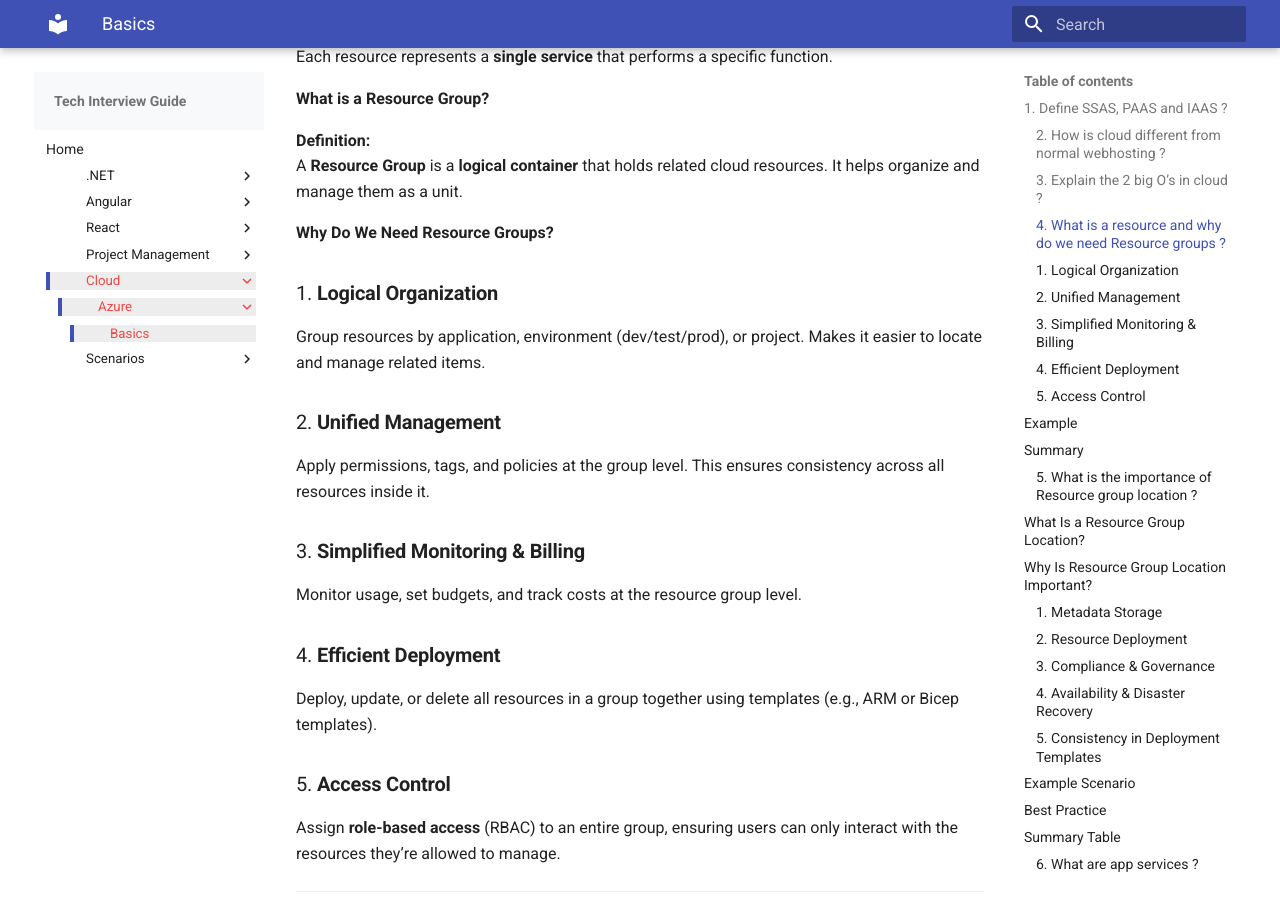
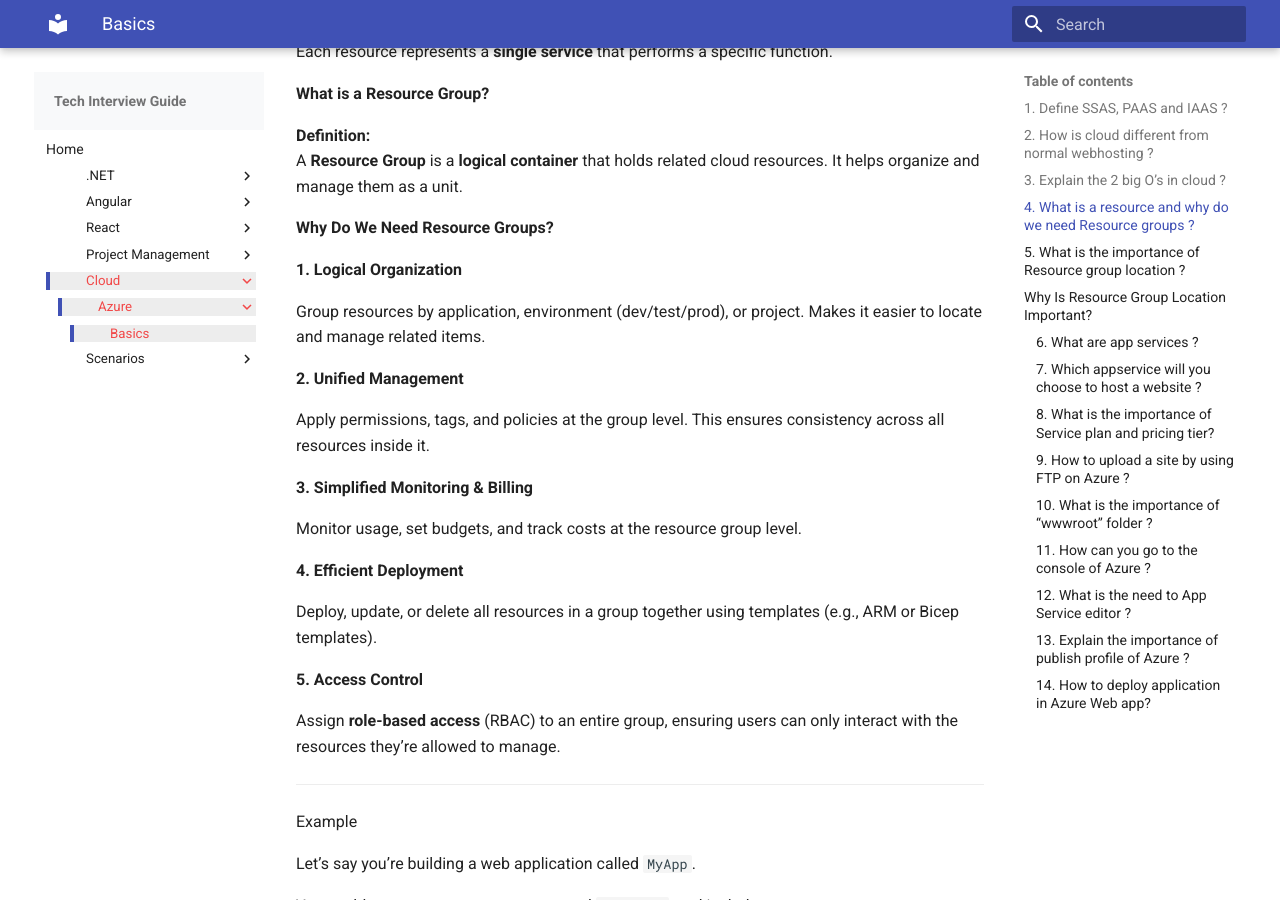
Before and after one commit to dassaidas/tech-interview-guide, an MkDocs documentation site: the page built from docs/Cloud/Azure/basics.md, in a window 1280 px wide and 900 px high, scrolled down 1814 px. Built offline with MkDocs 1.6.1 and Material for MkDocs 9.7.7, drawn with Linux system fonts in a browser that asks for light colours; some of the changed text lies outside the part shown.

Commit message:
aadecd chages

```diff
--- a/docs/Cloud/Azure/basics.md
+++ b/docs/Cloud/Azure/basics.md
@@ -1,6 +1,6 @@
 # Azure step by step
 
-## 1. Define SSAS, PAAS and IAAS ?
+### 1. Define SSAS, PAAS and IAAS ?
 
 Cloud computing offers different levels of service models to fit various needs. The three primary models are:
 
@@ -62,29 +62,29 @@
 
 **Why Do We Need Resource Groups?**
 
-### 1. **Logical Organization**
+**1. Logical Organization**
 
 Group resources by application, environment (dev/test/prod), or project. Makes it easier to locate and manage related items.
 
-### 2. **Unified Management**
+**2. Unified Management**
 
 Apply permissions, tags, and policies at the group level. This ensures consistency across all resources inside it.
 
-### 3. **Simplified Monitoring & Billing**
+**3. Simplified Monitoring & Billing**
 
 Monitor usage, set budgets, and track costs at the resource group level.
 
-### 4. **Efficient Deployment**
+**4. Efficient Deployment**
 
 Deploy, update, or delete all resources in a group together using templates (e.g., ARM or Bicep templates).
 
-### 5. **Access Control**
+**5. Access Control**
 
 Assign **role-based access** (RBAC) to an entire group, ensuring users can only interact with the resources they’re allowed to manage.
 
 ---
 
-## Example
+Example
 
 Let’s say you’re building a web application called `MyApp`.
 
@@ -99,7 +99,7 @@
 
 ---
 
-## Summary
+Summary
 
 | Term               | Description                               | Example                        |
 | ------------------ | ----------------------------------------- | ------------------------------ |
@@ -112,39 +112,39 @@
 
 When creating a **Resource Group** in Azure, you're asked to specify a **location (region)** — but why does it matter?
 
-## What Is a Resource Group Location?
+What Is a Resource Group Location?
 
 The **location** of a resource group refers to the **region where the metadata** for that group is stored.
 It does **not dictate** where all the resources inside must reside.
 
 ## Why Is Resource Group Location Important?
 
-### 1. **Metadata Storage**
+**Metadata Storage**
 
 The region determines where the **deployment data, management info, and tags** for the resource group are stored.
 
-### 2. **Resource Deployment**
+**Resource Deployment**
 
 - Resources **can be deployed in any region**, regardless of the resource group's location.
 - But some **services (like Azure Managed Identity, automation, or policy enforcement)** may rely on the resource group’s region.
 
-### 3. **Compliance & Governance**
+**Compliance & Governance**
 
 If your organization has **data residency** or **compliance requirements**, storing metadata in a specific region may be necessary.
 
-### 4. **Availability & Disaster Recovery**
+**Availability & Disaster Recovery**
 
 In case of a regional outage:
 
 - The ability to **manage or update** resources might be affected if the **resource group’s location is down**, even if the actual resource is in a healthy region.
 
-### 5. **Consistency in Deployment Templates**
+**Consistency in Deployment Templates**
 
 Some ARM templates or scripts may use the resource group’s location as a default value for deploying resources.
 
 ---
 
-## Example Scenario
+Example Scenario
 
 You create a resource group `MyApp-RG` in **East US**.
 
@@ -154,14 +154,14 @@
 
 ---
 
-## Best Practice
+Best Practice
 
 - Choose a **stable and compliant region** for the resource group location.
 - If most of your resources are in a specific region, align the resource group with that region to reduce latency and simplify deployment.
 
 ---
 
-## Summary Table
+Summary Table
 
 | Aspect                  | Impact of Resource Group Location            |
 | ----------------------- | -------------------------------------------- |
@@ -191,7 +191,7 @@
 
 ---
 
-## ✅ Key Benefits
+✅ Key Benefits
 
 | Feature                            | Description                                                                                              |
 | ---------------------------------- | -------------------------------------------------------------------------------------------------------- |
@@ -205,7 +205,7 @@
 
 ---
 
-## 🧱 App Service Types
+🧱 App Service Types
 
 | Type            | Description                                                                     |
 | --------------- | ------------------------------------------------------------------------------- |
@@ -216,7 +216,7 @@
 
 ---
 
-## 🛠️ Hosting Plans
+🛠️ Hosting Plans
 
 | Plan                    | Use Case                                                      |
 | ----------------------- | ------------------------------------------------------------- |
@@ -229,7 +229,7 @@
 
 ---
 
-## 🚀 Use Cases
+🚀 Use Cases
 
 - Hosting public-facing websites and portals
 - Deploying RESTful APIs
@@ -239,7 +239,7 @@
 
 ---
 
-## 📦 Supported Deployment Methods
+📦 Supported Deployment Methods
 
 - Visual Studio / VS Code
 - Azure CLI / PowerShell
@@ -250,7 +250,7 @@
 
 ---
 
-## 🔐 Security Features
+🔐 Security Features
 
 - Managed Identity integration for secure Azure resource access
 - VNET integration (Premium/Isolated tiers)
@@ -260,7 +260,7 @@
 
 ---
 
-## 📈 Monitoring and Diagnostics
+📈 Monitoring and Diagnostics
 
 Azure App Services integrates with:
 
@@ -275,7 +275,7 @@
 - Memory and CPU usage
 - Dependency tracking (e.g., DB calls)
 
-## Summary
+Summary
 
 Azure App Services is ideal for developers and teams who want to focus on **code**, not infrastructure. It delivers a fast, secure, and scalable environment for hosting modern web applications and APIs.
 
@@ -287,14 +287,14 @@
 
 ✅ Recommended App Service Plan for Hosting a Website
 
-### **App Service Plan: Basic / Standard / Premium (Windows or Linux)**
+**App Service Plan: Basic / Standard / Premium (Windows or Linux)**
 
 - **Use Case**: Hosting production websites with moderate to high traffic, requiring custom domains, SSL, scaling, and deployment slots.
 - **Recommendation**: Use **Standard (S1/S2/S3)** or **Premium (P1v3/P2v3)** for best performance and features.
 
 ---
 
-## 🔍 App Service Plan Options
+🔍 App Service Plan Options
 
 | Plan Type                    | Description                                                     | Ideal For                            |
 | ---------------------------- | --------------------------------------------------------------- | ------------------------------------ |
@@ -308,14 +308,14 @@
 
 ---
 
-## 🎯 Hosting Static Sites?
+🎯 Hosting Static Sites?
 
 - Use **Azure Static Web Apps** if you are hosting a static site (HTML/CSS/JS) with optional backend via Azure Functions.
 - Benefits: Global CDN, GitHub/Azure DevOps integration, custom domain & SSL.
 
 ---
 
-## ✅ Example: Ideal App Services for Common Website Types
+✅ Example: Ideal App Services for Common Website Types
 
 | Website Type            | Recommended Plan              |
 | ----------------------- | ----------------------------- |
@@ -327,7 +327,7 @@
 
 ---
 
-## 📌 Additional Considerations
+📌 Additional Considerations
 
 - **Platform**: Choose **Linux** for Node.js, Python, PHP apps or Dockerized apps. Use **Windows** for .NET Framework apps.
 - **Scaling**: Standard and above support **Auto Scaling** and **Deployment Slots**.
@@ -335,7 +335,7 @@
 
 ---
 
-## 💡 Final Recommendation
+💡 Final Recommendation
 
 If you're deploying a typical production-ready website (e.g. using React, Angular, or ASP.NET), go with:
 
@@ -351,7 +351,7 @@
 
 ---
 
-## 📌 1. What is an App Service Plan?
+📌 1. What is an App Service Plan?
 
 An **App Service Plan** defines:
 
@@ -362,9 +362,9 @@
 
 ---
 
-## 💡 2. Importance of Choosing the Right Pricing Tier
+💡 2. Importance of Choosing the Right Pricing Tier
 
-### ✅ **Performance and Resources**
+✅ **Performance and Resources**
 
 - Higher tiers offer **more CPU, memory, and storage**.
 - Directly affects how many users your site can handle without crashing.
@@ -379,7 +379,7 @@
 
 ---
 
-### 🔐 **Features and Capabilities**
+🔐 **Features and Capabilities**
 
 - Only certain tiers support **custom domains**, **SSL**, **auto-scaling**, **staging slots**, **VNet integration**, etc.
 
@@ -393,7 +393,7 @@
 
 ---
 
-### 💰 **Cost Optimization**
+💰 **Cost Optimization**
 
 - Underprovisioning can lead to **performance issues**, while overprovisioning leads to **unnecessary cost**.
 - Pricing tier affects **billing per hour** whether the app is being used or not.
@@ -402,21 +402,21 @@
 
 ---
 
-### 🔄 **Scalability**
+🔄 **Scalability**
 
 - Only Standard and higher tiers support **horizontal scaling** (adding more instances).
 - Needed when your website gets **high traffic** or needs **high availability**.
 
 ---
 
-### 🛠️ **DevOps and CI/CD Support**
+🛠️ **DevOps and CI/CD Support**
 
 - Deployment slots (Standard+) allow **zero-downtime deployments** and easy **rollback**.
 - Premium tiers support **more slots**, ideal for **multi-stage environments** (dev/stage/prod).
 
 ---
 
-## 🎯 Final Thoughts
+🎯 Final Thoughts
 
 Choosing the right App Service Plan and Pricing Tier ensures:
 
@@ -436,7 +436,7 @@
 
 ---
 
-## 📁 Prerequisites
+📁 Prerequisites
 
 - An Azure App Service Web App is already created.
 - Your website files (e.g., HTML, CSS, JS, etc.) are ready.
@@ -444,7 +444,7 @@
 
 ---
 
-## 🔐 Step 1: Get FTP Deployment Credentials
+🔐 Step 1: Get FTP Deployment Credentials
 
 1. Go to the **Azure Portal** → **App Services** → Select your Web App.
 2. Under **Deployment** > click **Deployment Center** (or **FTP** tab).
@@ -458,7 +458,7 @@
 
 ---
 
-## 💾 Step 2: Prepare FTP Client (Example: FileZilla)
+💾 Step 2: Prepare FTP Client (Example: FileZilla)
 
 1. Open **FileZilla**.
 2. Go to **File → Site Manager** and add a new site:
@@ -474,7 +474,7 @@
 
 ---
 
-## 📂 Step 3: Upload Website Files
+📂 Step 3: Upload Website Files
 
 1. Once connected, navigate to: /site/wwwroot/
 
@@ -488,7 +488,7 @@
 
 ---
 
-## ✅ Step 4: Verify the Upload
+✅ Step 4: Verify the Upload
 
 - Go to your web app's URL in a browser: This is the root folder of your web app.
 
@@ -500,7 +500,7 @@
 
 ---
 
-## ✅ Step 4: Verify the Upload
+✅ Step 4: Verify the Upload
 
 - Go to your web app's URL in a browser: https://<yourappname>.azurewebsites.net
 
@@ -508,7 +508,7 @@
 
 ---
 
-## 🔄 Optional: Enable FTP Logs
+🔄 Optional: Enable FTP Logs
 
 If facing issues, enable diagnostic logs:
 
@@ -517,7 +517,7 @@
 
 ---
 
-## 📌 Notes
+📌 Notes
 
 - FTP is convenient for quick uploads but **not recommended** for production CI/CD workflows.
 - Use **Azure DevOps, GitHub Actions, or ZipDeploy** for automated and secure deployments.
@@ -525,14 +525,14 @@
 
 ---
 
-## 📚 Related Docs
+📚 Related Docs
 
 - [Deploy via FTP](https://learn.microsoft.com/en-us/azure/app-service/deploy-ftp)
 - [Configure deployment credentials](https://learn.microsoft.com/en-us/azure/app-service/deploy-configure-credentials)
 
 ---
 
-## ✅ Summary
+✅ Summary
 
 | Step | Action                                |
 | ---- | ------------------------------------- |
@@ -547,7 +547,7 @@
 
 ---
 
-## 📁 What is `wwwroot`?
+📁 What is `wwwroot`?
 
 `wwwroot` is the **web root** directory for a hosted web app.
 
@@ -563,14 +563,14 @@
 
 ---
 
-## 🎯 Why is `wwwroot` Important?
+🎯 Why is `wwwroot` Important?
 
-### 1. 📤 Deployment Target
+1.  📤 Deployment Target
 
 - All **FTP**, **zip deployment**, or **build pipelines** upload your app to `wwwroot`.
 - It’s the **entry point** for your app on Azure App Service.
 
-### 2. 🌍 Public Access Area
+2. 🌍 Public Access Area
 
 - Files in `wwwroot` are **exposed to users**.
 - Ideal for placing:
@@ -593,9 +593,9 @@
 
 ---
 
-## 🧭 Steps to Access the Azure Console for App Service
+🧭 Steps to Access the Azure Console for App Service
 
-### ✅ Method 1: Using Azure Portal
+✅ Method 1: Using Azure Portal
 
 1. **Login to Azure Portal**
    Go to [https://portal.azure.com](https://portal.azure.com)
@@ -620,7 +620,7 @@
 
 ---
 
-### ✅ Method 2: Direct URL Access to Kudu
+✅ Method 2: Direct URL Access to Kudu
 
 You can directly access the console using this URL format:
 
@@ -630,7 +630,7 @@
 
 ---
 
-## 🔧 What Can You Do in Azure Console?
+🔧 What Can You Do in Azure Console?
 
 - Browse and edit files (e.g., wwwroot)
 - Run PowerShell or CMD commands
@@ -640,7 +640,7 @@
 
 ---
 
-## 🚫 Limitations
+🚫 Limitations
 
 - Only available for **App Service** (not for VMs or AKS).
 - Has access only to the App Service sandboxed environment.
@@ -648,13 +648,13 @@
 
 ---
 
-## 🛡️ Security Note
+🛡️ Security Note
 
 Only users with proper Azure portal access (e.g., Contributor or higher role) can access the console.
 
 ---
 
-## ✅ Summary
+✅ Summary
 
 | Feature       | Description                                            |
 | ------------- | ------------------------------------------------------ |
@@ -668,13 +668,13 @@
 
 ### 12. What is the need to App Service editor ?
 
-# ✍️ What is the Need for Azure App Service Editor?
+✍️ What is the Need for Azure App Service Editor?
 
 The **App Service Editor** in Azure is a **browser-based IDE** that allows you to **edit your web app’s code directly** in the cloud — without needing to re-deploy from a local machine.
 
 ---
 
-## 🚀 What is App Service Editor?
+🚀 What is App Service Editor?
 
 - A lightweight web-based **code editor**, built on **Monaco** (same engine as VS Code).
 - Runs directly inside your App Service environment.
@@ -682,9 +682,9 @@
 
 ---
 
-## 🧠 Why Do You Need It?
+🧠 Why Do You Need It?
 
-### ✅ 1. Quick Fixes in Production
+✅ 1. Quick Fixes in Production
 
 You can:
 
@@ -695,35 +695,35 @@
 
 ---
 
-### ✅ 2. Real-Time Editing
+✅ 2. Real-Time Editing
 
 - Live preview and edit of files deployed in your app.
 - Immediate effect without rebuilding or publishing.
 
 ---
 
-### ✅ 3. No Local Setup Required
+✅ 3. No Local Setup Required
 
 - No need to clone repo or set up a development environment.
 - Works entirely in the browser from any location.
 
 ---
 
-### ✅ 4. Debug and Inspect Files
+✅ 4. Debug and Inspect Files
 
 - Browse the complete file system of your app.
 - Useful for checking deployed builds or log files.
 
 ---
 
-### ✅ 5. Developer Convenience
+✅ 5. Developer Convenience
 
 - Ideal for small frontend changes in static sites or single-page apps.
 - Especially useful for demos, proof-of-concepts, and MVP apps.
 
 ---
 
-## 🔓 How to Open App Service Editor
+🔓 How to Open App Service Editor
 
 1. Go to **Azure Portal** → **App Services**
 2. Select your App → Under **Development Tools**, click **App Service Editor**
@@ -731,7 +731,7 @@
 
 ---
 
-## ⚠️ Limitations
+⚠️ Limitations
 
 | Limitation             | Notes                                                  |
 | ---------------------- | ------------------------------------------------------ |
@@ -742,7 +742,7 @@
 
 ---
 
-## ✅ When to Use App Service Editor
+✅ When to Use App Service Editor
 
 | Scenario                    | Use App Service Editor?  |
 | --------------------------- | ------------------------ |
@@ -754,7 +754,7 @@
 
 ---
 
-## 📌 Summary
+📌 Summary
 
 The **App Service Editor** is a **lightweight, web-based code editor** useful for:
 
@@ -768,13 +768,13 @@
 
 ### 13. Explain the importance of publish profile of Azure ?
 
-# 📤 Importance of Azure Publish Profile
+📤 Importance of Azure Publish Profile
 
 An **Azure Publish Profile** is an XML configuration file that contains all the necessary settings and credentials needed to **deploy your web application to Azure App Service** directly from development tools like Visual Studio, VS Code, or CI/CD pipelines.
 
 ---
 
-## 🧾 What is a Publish Profile?
+🧾 What is a Publish Profile?
 
 - A `.PublishSettings` file downloaded from the Azure Portal.
 - Contains:
@@ -788,9 +788,9 @@
 
 ---
 
-## 🎯 Why is a Publish Profile Important?
+🎯 Why is a Publish Profile Important?
 
-### ✅ 1. **Simplifies Deployment**
+✅ 1. **Simplifies Deployment**
 
 - Enables **one-click publishing** from Visual Studio or VS Code.
 - No need to manually configure FTP or deployment endpoints.
@@ -799,14 +799,14 @@
 
 ---
 
-### ✅ 2. **Secure Deployment Credentials**
+✅ 2. **Secure Deployment Credentials**
 
 - Includes **deployment credentials** for FTP/WebDeploy in encrypted form.
 - You don’t need to remember or manually enter credentials each time.
 
 ---
 
-### ✅ 3. **Supports Multiple Deployment Methods**
+✅ 3. **Supports Multiple Deployment Methods**
 
 - Works with:
   - **Web Deploy (MSDeploy)**: Common for .NET apps via Visual Studio.
@@ -815,21 +815,21 @@
 
 ---
 
-### ✅ 4. **Consistent and Repeatable Deployments**
+✅ 4. **Consistent and Repeatable Deployments**
 
 - Developers and build servers use the **same configuration**, reducing setup errors.
 - Ideal for teams where multiple people deploy the same app.
 
 ---
 
-### ✅ 5. **Integrates with Dev Tools**
+✅ 5. **Integrates with Dev Tools**
 
 - Visual Studio automatically reads and configures deployment settings after importing the profile.
 - Works with MSBuild, GitHub Actions, Azure DevOps, etc.
 
 ---
 
-#### 🔐 Security Considerations
+🔐 Security Considerations
 
 - ⚠️ **Do not commit** the publish profile file to source control (e.g., GitHub).
 - Treat it like a **password file** — it contains encoded credentials.
@@ -837,7 +837,7 @@
 
 ---
 
-## 🧭 How to Download Publish Profile
+🧭 How to Download Publish Profile
 
 1. Go to **Azure Portal** → **App Services**
 2. Select your app
@@ -846,7 +846,7 @@
 
 ---
 
-## 🛠️ How to Use in Visual Studio
+🛠️ How to Use in Visual Studio
 
 1. In Visual Studio, right-click your project → **Publish**
 2. Click **"Import Profile"**
@@ -855,7 +855,7 @@
 
 ---
 
-## ✅ Summary
+✅ Summary
 
 | Feature                    | Benefit                                      |
 | -------------------------- | -------------------------------------------- |
```
